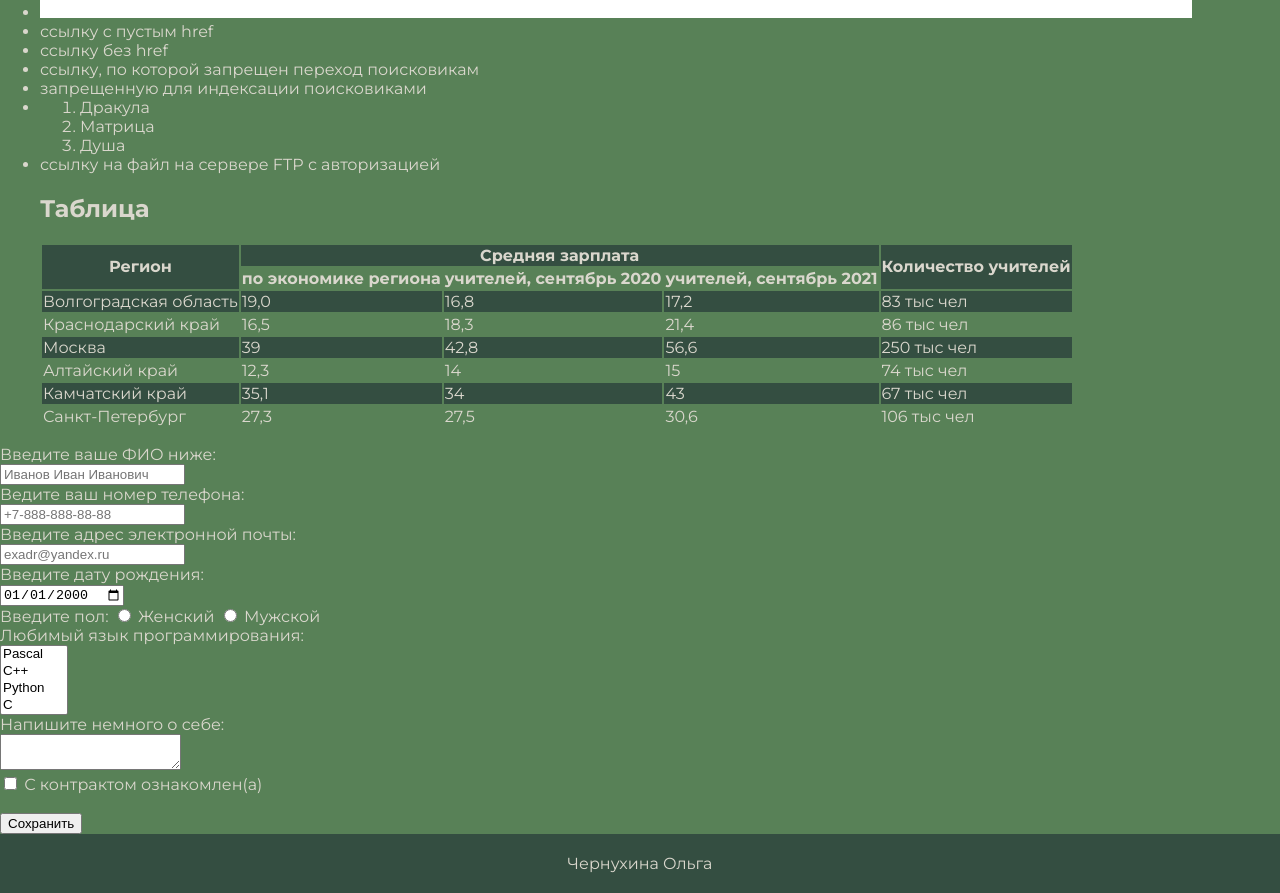
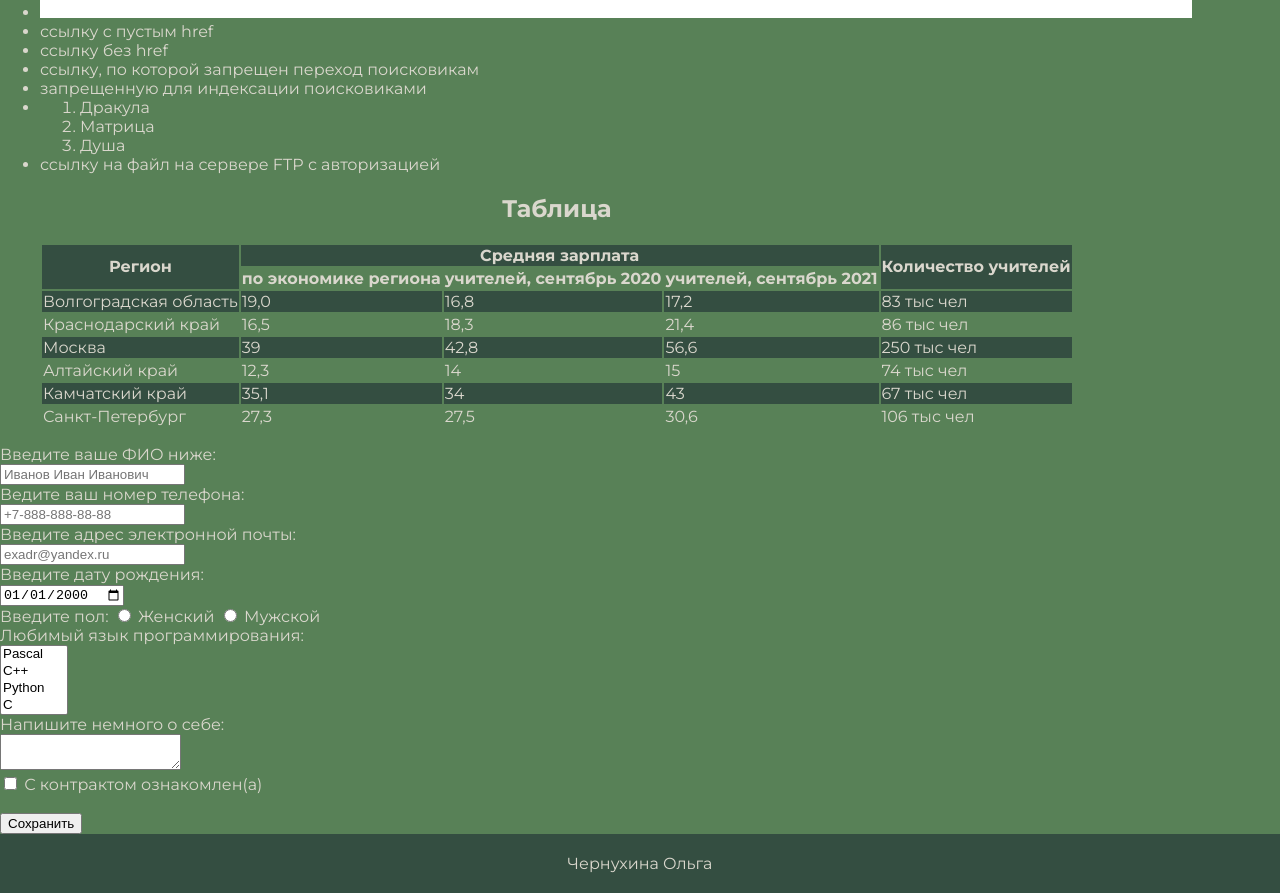
Before and after one commit to Olga-8Ch/Olga-8Ch.GitHub.io, a plain HTML site: page index.html in a window 1280 px wide. Shown: the part 1188-2081 px from the top of the page. Drawn offline with Linux system fonts and the light colour scheme.

Commit message:
заголовок

```diff
--- a/index.html
+++ b/index.html
@@ -98,9 +98,10 @@
       <!--21-->
       <li><a href="ftp://username:password@ftp.example.com/file.pdf">ссылку на файл на сервере FTP с авторизацией</a>
       </li>
-      <h2 id="table">Таблица</h2>
+
       <div>
         <table>
+          <caption><h2 id="table">Таблица</h2></caption>
           <tr>
             <th class="table-cpu" rowspan="2">Регион</th>
             <th colspan="3">Средняя зарплата</th>
```
Also changed, not shown: style.css (line endings or trailing spaces).
